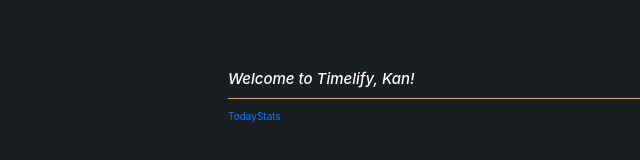
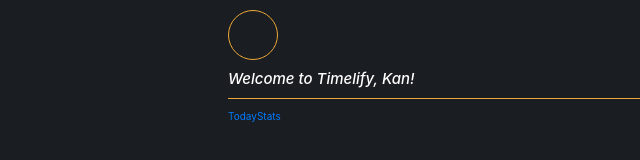
Before and after one commit to counterall/tracking-time, a React (Create React App) app: page / in a window 1280 px wide. Shown: the top 160 px of the page, without its empty margins (28-668 px from the left). Built offline with nearby package versions, Linux system fonts and the light colour scheme.

Commit message:
More style for user block on menu view

```diff
--- a/src/components/menu/User.js
+++ b/src/components/menu/User.js
@@ -5,7 +5,6 @@
     const avatarInlineStyle = {
         backgroundImage: 'url:(' + props.avatar + ')'
     };
-    console.log(avatarInlineStyle);
 
     return (
         <div className="menu-view__user">
--- a/src/style/modules/menu/_user.scss
+++ b/src/style/modules/menu/_user.scss
@@ -7,6 +7,7 @@
             background-repeat: no-repeat;
             background-size: cover;
             margin-bottom: 10px;
+            border: 1px solid var(--theme);
         }
 
         .greeting {
```
